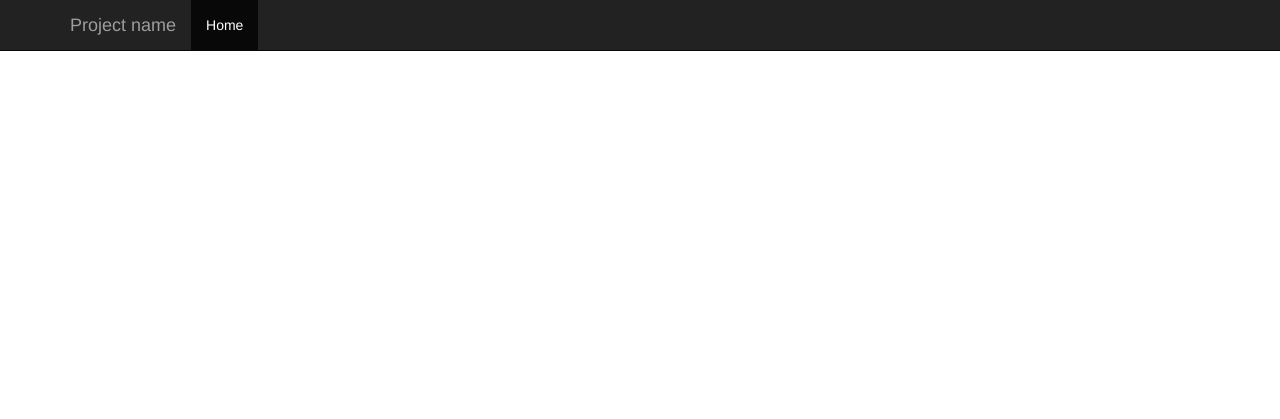
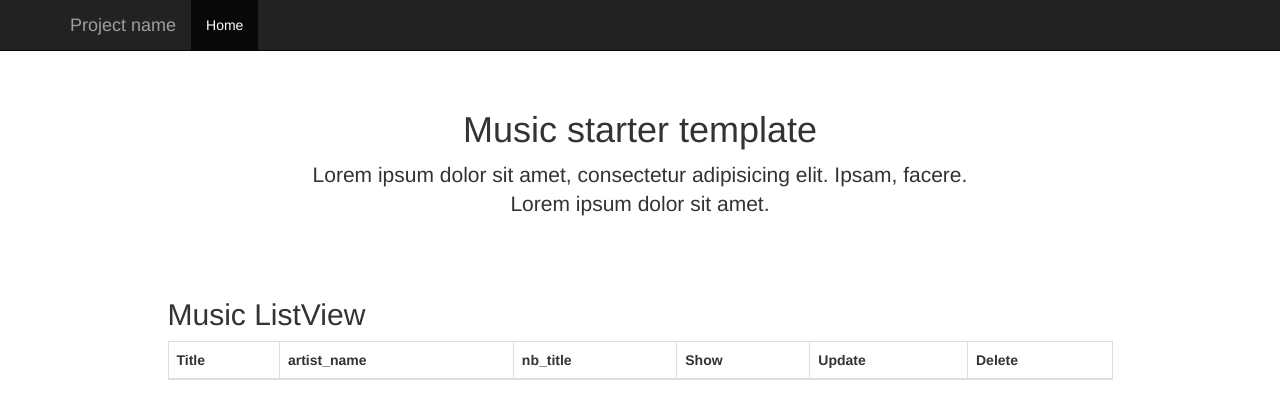
Before and after one commit to guinslym/django-crud-example, a Django app: page /home/ in a window 1280 px wide. Shown: the top 419 px of the page. Run offline with Django 3.2, Linux system fonts and the light colour scheme; lists and menus that the app fills with data are empty; some libraries are stand-ins or nearby versions.

Commit message:
base template with button incactive

```diff
--- a/applications/music/templates/base.html
+++ b/applications/music/templates/base.html
@@ -25,6 +25,7 @@ body {
 <body>
 
   {% include 'music/includes/navbar.html' %}
+  {% include 'music/includes/jumbotron.html' %}
 
   {% block content %}
   {% endblock %}
--- a/applications/music/templates/music/album_list.html
+++ b/applications/music/templates/music/album_list.html
@@ -8,17 +8,46 @@
 
 	{% block content %}
 
-	{% for music in object_list %}
 	<div class="container">
 		<div class="row">
-			<div class="col-lg-6 col-lg-offset-3">
-				<p>{{music}}</p>
+			<div class="col-lg-10 col-lg-offset-1">
+
+			 <h2>Music ListView</h2>
+			  <table class="table table-bordered">
+			    <thead>
+			      <tr>
+			        <th>Title</th>
+			        <th>artist_name</th>
+			        <th>nb_title</th>
+			        <th>Show</th>
+			        <th>Update</th>
+			        <th>Delete</th>
+			      </tr>
+			    </thead>
+			    <tbody>
+				{% for music in object_list %}
+			      <tr>
+			        <td>{{music.title}}</td>
+			        <td>{{music.artist_name}}</td>
+			        <td>{{music.nb_title}}</td>
+			        <td>
+			        	<button type="button" class="btn btn-info btn-sm">Primary</button>
+			        </td>
+			        <td>
+			        	<button type="button" class="btn btn-warning btn-sm">Primary</button>
+			        </td>
+			        <td>
+			        	<button type="button" class="btn btn-danger btn-sm">Primary</button>
+			        </td>
+			      </tr>
+				{% endfor %}
+			    </tbody>
+			  </table>
 			</div>
 		</div>
 	</div>
 
 
 
-	{% endfor %}
 
 	{% endblock %}
--- a/applications/music/templates/music/includes/jumbotron.html
+++ b/applications/music/templates/music/includes/jumbotron.html
@@ -1,4 +1,4 @@
 <div class="starter-template">
-	<h1>Bootstrap starter template</h1>
-	<p class="lead">Use this document as a way to quickly start any new project.<br> All you get is this text and a mostly barebones HTML document.</p>
+	<h1>Music starter template</h1>
+	<p class="lead">Lorem ipsum dolor sit amet, consectetur adipisicing elit. Ipsam, facere.<br>Lorem ipsum dolor sit amet.</p>
 </div>
```
